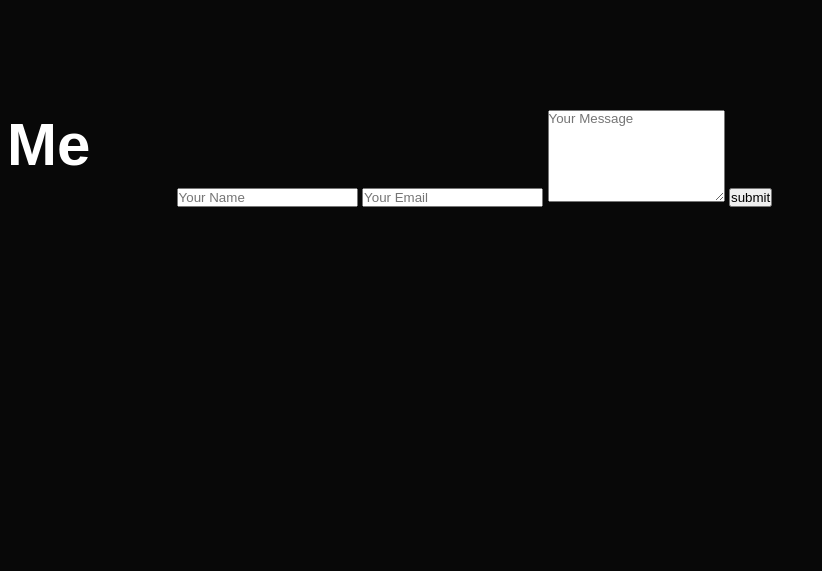
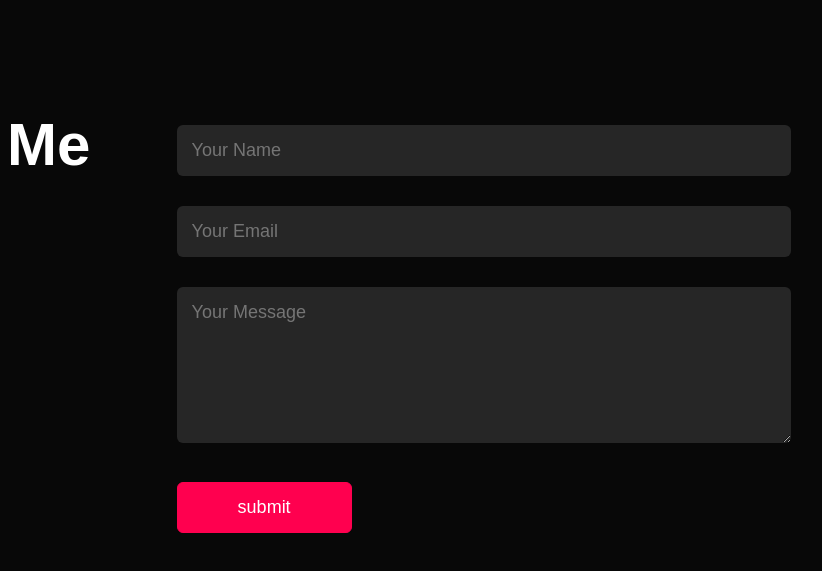
Before and after one commit to raahulvinod/Personal-portfolio, a plain HTML site: page index.html in a window 1280 px wide. Shown: the part 2626-3197 px from the top of the page, 361-1183 px from the left. Before the commit the page ends 3137 px from the top, so only its background shows below. Drawn offline with Linux system fonts and the light colour scheme.

Commit message:
contact me right-part completed

```diff
--- a/index.html
+++ b/index.html
@@ -162,7 +162,7 @@
                         <input type="text" name="Name" placeholder="Your Name" required>
                          <input type="email" name="email" placeholder="Your Email" required>
                          <textarea name="message" rows="6" placeholder="Your Message"></textarea>
-                         <button type="submit">submit</button>
+                         <button type="submit" class="btn btn2">submit</button>
                     </form>
                 </div>
             </div>
--- a/style.css
+++ b/style.css
@@ -276,3 +276,23 @@ nav ul li a:hover::after{
     display: inline-block;
     background: #ff004f;
 }
+.contact-right form{
+    width: 100%;
+}
+form input, form textarea{
+    width: 100%;
+    border: 0;
+    outline: none;
+    background: #262626;
+    padding: 15px;
+    margin: 15px 0;
+    color: #fff;
+    font-size: 18px;
+    border-radius: 6px;
+}
+form .btn2{
+    padding: 14px 60px;
+    font-size: 18px;
+    margin-top: 20px;
+    cursor: pointer;
+}
```
